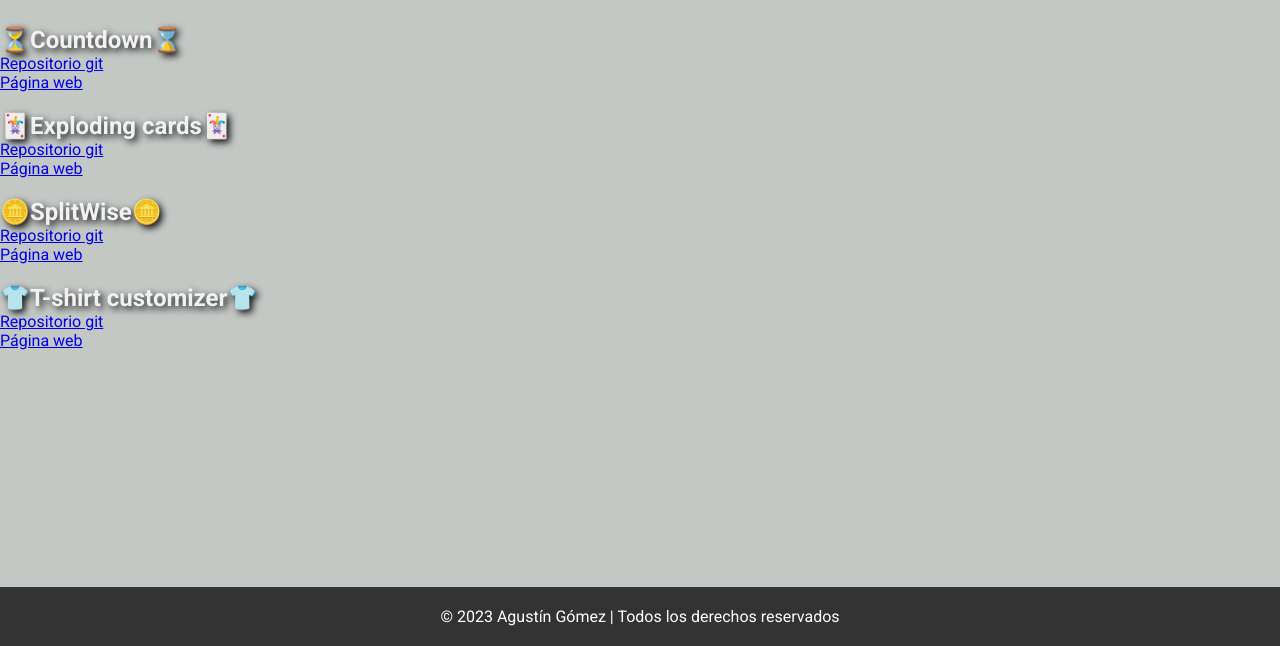
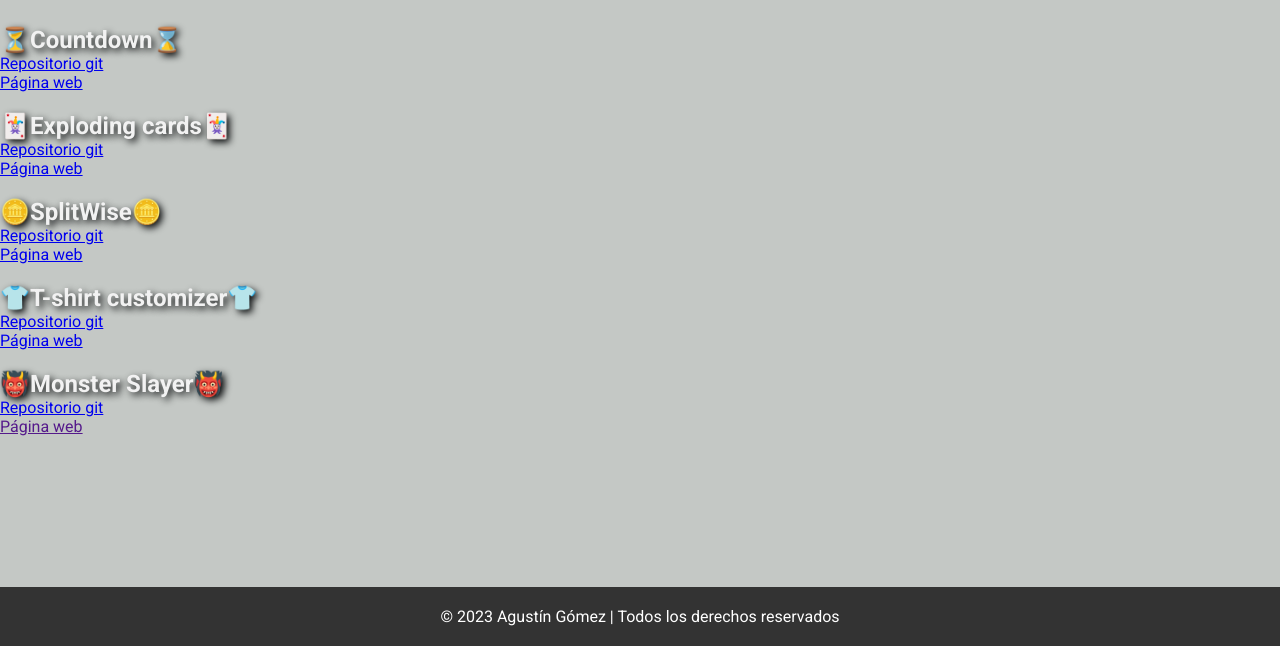
Before and after one commit to gpagus/Portfolio, a plain HTML site: page index.html in a window 1280 px wide. Shown: the part 154-800 px from the top of the page. Drawn offline with Linux system fonts and the light colour scheme.

Commit message:
added links to my new project: Monster Slayer

```diff
--- a/index.html
+++ b/index.html
@@ -42,6 +42,13 @@
         <li><a href="https://gpagus.github.io/Customizer/">P&aacute;gina web</a></li>
       </ul>
     </div>
+    <div>
+      <h2>👹Monster Slayer👹</h2>
+      <ul>
+        <li><a href="https://github.com/gpagus/Monster_Slayer/">Repositorio git</a></li>
+        <li><a href="">P&aacute;gina web</a></li>
+      </ul>
+    </div>
   </main>
 
   <footer>
```
